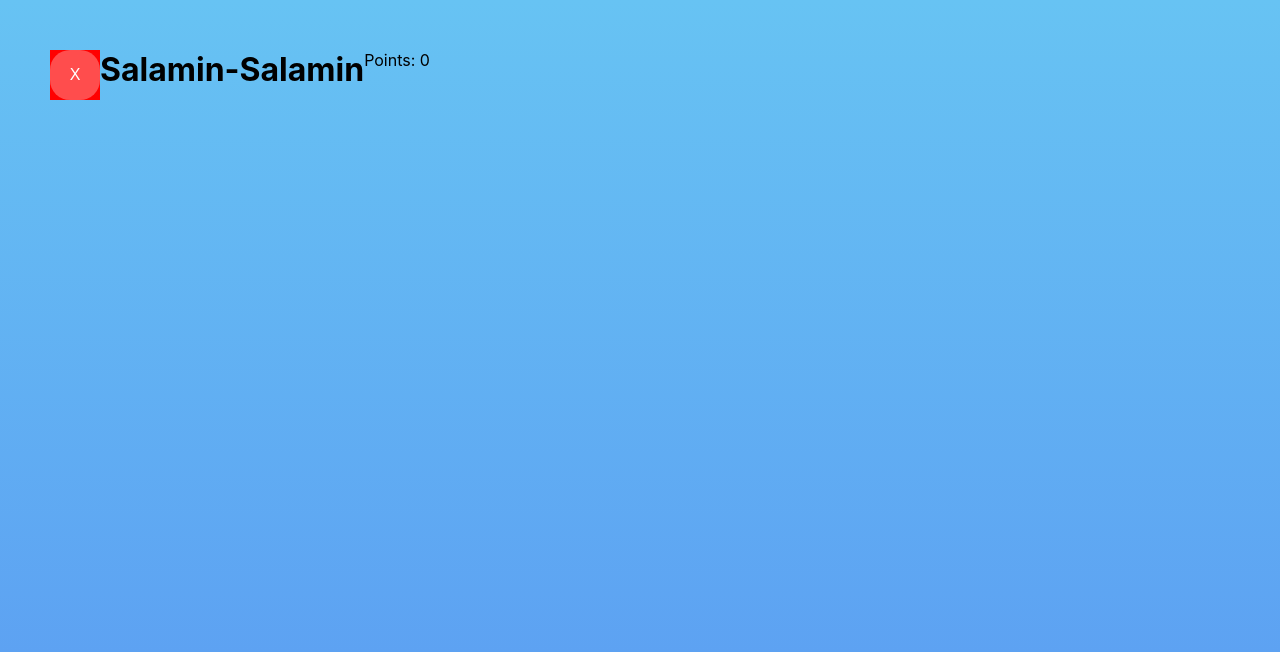
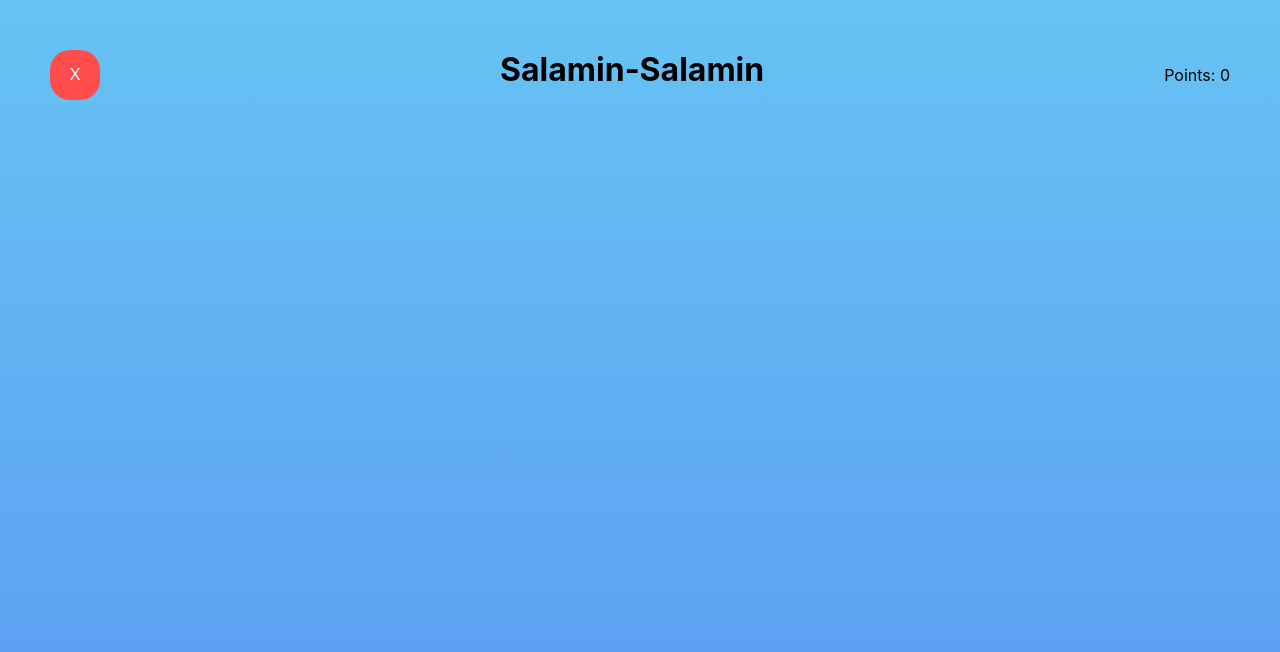
Before and after one commit to CoderTofu/Salamin-Salamin-React, a React (Create React App) app: page /over in a window 1280 px wide. Shown: the top 652 px of the page. Built offline with nearby package versions, Linux system fonts and the light colour scheme.

Commit message:
small changes

```diff
--- a/src/css/over.css
+++ b/src/css/over.css
@@ -4,19 +4,12 @@
 }
 
 .over-header {
-    margin-top: 50px;
-    margin-left: 50px;
+    margin: 50px 50px 0px 50px;
     display: flex;
 }
 
-.button-container {
-    background-color: red;
-}
-
-.over-header a {
-    display: flex;
-    justify-content: center;
-    text-decoration: none;
+.over-header > * {
+    flex-grow: 1;
 }
 
 .over-header button {
@@ -40,6 +33,16 @@
     height: 100%;
     justify-content: center;
     align-items: center;
+}
+
+.name-container {
+    text-align: center;
+}
+
+.score-container {
+    display: flex;
+    align-items: center;
+    justify-content: right;
 }
 
 .image {
```
